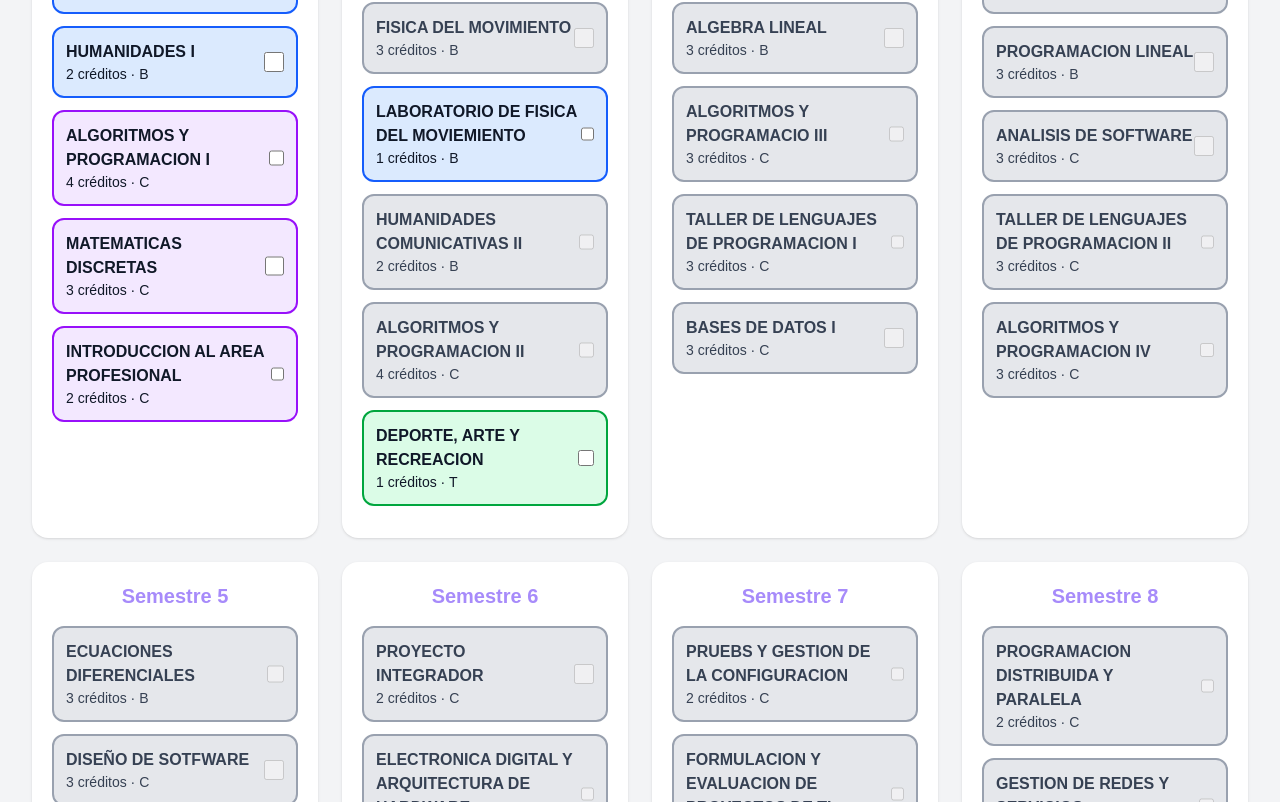
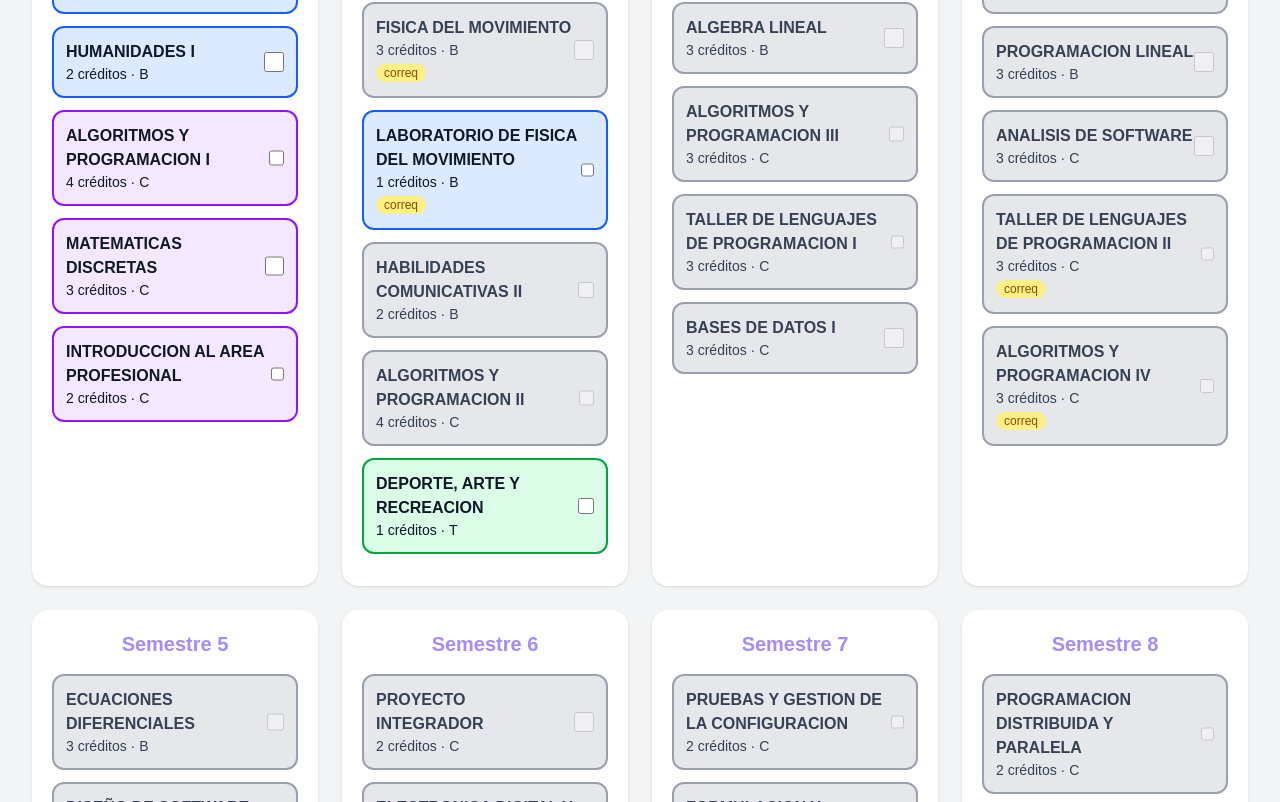
Before and after one commit to Elmicapo/malla-ingenieria-informatica, a Next.js app: page / in a window 1280 px wide. Shown: the part 858-1660 px from the top of the page. Built offline with nearby package versions, Linux system fonts and the light colour scheme.

Commit message:
Update page.tsx

```diff
--- a/app/page.tsx
+++ b/app/page.tsx
@@ -2,12 +2,12 @@
 import { useEffect, useMemo, useState } from "react";
 
 /* ================= TIPOS ================= */
-type Tipologia = "B" | "C" | "T" | "P" |  "O";
+type Tipologia = "B" | "C" | "T" | "P" | "O";
 
 const nombreTipologia: Record<Tipologia, string> = {
   B: "Básicas",
   C: "Disciplinarias – Profesionales",
-  O: "Electivas del Plan- Lineas Profundización",
+  O: "Electivas del Plan - Líneas Profundización",
   P: "Requisitos de Grado",
   T: "Obligatorias de Ley",
 };
@@ -18,7 +18,7 @@ type Materia = {
   creditos: number;
   tipologia: Tipologia;
   prereq: string[];
-  coreq: String[];
+  coreq: string[];
 };
 
 type Semestre = {
@@ -35,7 +35,7 @@ const creditosRequeridos: Record<Tipologia, number> = {
   T: 3,
 };
 
-/* ================= COLORES FUERTES ================= */
+/* ================= COLORES POR TIPOLOGÍA ================= */
 const colores: Record<Tipologia, string> = {
   B: "bg-blue-100 border-blue-600 text-gray-900",
   C: "bg-purple-100 border-purple-600 text-gray-900",
@@ -44,82 +44,101 @@ const colores: Record<Tipologia, string> = {
   O: "bg-pink-100 border-pink-600 text-gray-900",
 };
 
-
 /* ================= DATOS ================= */
-
 const semestres: Semestre[] = [
-  { nivel: 1, materias: [
+  {
+    nivel: 1,
+    materias: [
       { id: "s1m1", nombre: "MATEMATICAS", creditos: 3, tipologia: "B", prereq: [], coreq: [] },
-    { id: "s1m2", nombre: "HABILIDADES COMUNICATIVAS I", creditos: 2 , tipologia: "B", prereq: [] , coreq: []},
-    { id: "s1m3", nombre: "HUMANIDADES I", creditos: 2, tipologia: "B", prereq: [] , coreq: []},
-    { id: "s1m4", nombre: "ALGORITMOS Y PROGRAMACION I", creditos: 4, tipologia: "C", prereq: [] , coreq: []},
-    { id: "s1m5", nombre: "MATEMATICAS DISCRETAS", creditos: 3, tipologia: "C", prereq: [] , coreq: []},
-    { id: "s1m6", nombre: "INTRODUCCION AL AREA PROFESIONAL", creditos: 2, tipologia: "C", prereq: [] , coreq: []},
-  ]},
-  { nivel: 2, materias: [
+      { id: "s1m2", nombre: "HABILIDADES COMUNICATIVAS I", creditos: 2, tipologia: "B", prereq: [], coreq: [] },
+      { id: "s1m3", nombre: "HUMANIDADES I", creditos: 2, tipologia: "B", prereq: [], coreq: [] },
+      { id: "s1m4", nombre: "ALGORITMOS Y PROGRAMACION I", creditos: 4, tipologia: "C", prereq: [], coreq: [] },
+      { id: "s1m5", nombre: "MATEMATICAS DISCRETAS", creditos: 3, tipologia: "C", prereq: [], coreq: [] },
+      { id: "s1m6", nombre: "INTRODUCCION AL AREA PROFESIONAL", creditos: 2, tipologia: "C", prereq: [], coreq: [] },
+    ],
+  },
+  {
+    nivel: 2,
+    materias: [
       { id: "s2m1", nombre: "GEOMETRIA VECTORIAL", creditos: 3, tipologia: "B", prereq: [], coreq: [] },
       { id: "s2m2", nombre: "CALCULO DIFERENCIAL", creditos: 3, tipologia: "B", prereq: ["s1m1"], coreq: [] },
-    { id: "s2m3", nombre: "FISICA DEL MOVIMIENTO", creditos: 3, tipologia: "B", prereq: ["s1m1"], coreq: ["s2m4"]  },
-    { id: "s2m4", nombre: "LABORATORIO DE FISICA DEL MOVIEMIENTO", creditos: 1, tipologia: "B", prereq: [], coreq: [] },
-    { id: "s2m5", nombre: "HUMANIDADES COMUNICATIVAS II", creditos: 2, tipologia: "B", prereq: ["s1m2"] , coreq: []},
+      { id: "s2m3", nombre: "FISICA DEL MOVIMIENTO", creditos: 3, tipologia: "B", prereq: ["s1m1"], coreq: ["s2m4"] },
+      { id: "s2m4", nombre: "LABORATORIO DE FISICA DEL MOVIMIENTO", creditos: 1, tipologia: "B", prereq: [], coreq: ["s2m3"] },
+      { id: "s2m5", nombre: "HABILIDADES COMUNICATIVAS II", creditos: 2, tipologia: "B", prereq: ["s1m2"], coreq: [] },
       { id: "s2m6", nombre: "ALGORITMOS Y PROGRAMACION II", creditos: 4, tipologia: "C", prereq: ["s1m4"], coreq: [] },
-   {id: "s2m7", nombre: "DEPORTE, ARTE Y RECREACION", creditos:1 , tipologia: "T", prereq: [] , coreq: []} ,
-
-  ]},
-  { nivel: 3, materias: [
+      { id: "s2m7", nombre: "DEPORTE, ARTE Y RECREACION", creditos: 1, tipologia: "T", prereq: [], coreq: [] },
+    ],
+  },
+  {
+    nivel: 3,
+    materias: [
       { id: "s3m1", nombre: "HUMANIDADES II", creditos: 2, tipologia: "B", prereq: ["s1m3"], coreq: [] },
       { id: "s3m2", nombre: "CALCULO INTEGRAL", creditos: 3, tipologia: "B", prereq: ["s2m2"], coreq: [] },
-    { id: "s3m3", nombre: "ALGEBRA LINEAL", creditos: 3, tipologia: "B", prereq: ["s2m1"] , coreq: []},
-    { id: "s3m4", nombre: "ALGORITMOS Y PROGRAMACIO III", creditos: 3, tipologia: "C", prereq: ["s2m6"], coreq: [] },
+      { id: "s3m3", nombre: "ALGEBRA LINEAL", creditos: 3, tipologia: "B", prereq: ["s2m1"], coreq: [] },
+      { id: "s3m4", nombre: "ALGORITMOS Y PROGRAMACION III", creditos: 3, tipologia: "C", prereq: ["s2m6"], coreq: [] },
       { id: "s3m5", nombre: "TALLER DE LENGUAJES DE PROGRAMACION I", creditos: 3, tipologia: "C", prereq: ["s2m6"], coreq: [] },
       { id: "s3m6", nombre: "BASES DE DATOS I", creditos: 3, tipologia: "C", prereq: ["s1m5"], coreq: [] },
-
-  ]},
-  { nivel: 4, materias: [
-    { id: "s4m1", nombre: "CALCULO DE VARIAS VARIABLES", creditos: 3, tipologia: "B", prereq: ["s3m2"] , coreq: []},
+    ],
+  },
+  {
+    nivel: 4,
+    materias: [
+      { id: "s4m1", nombre: "CALCULO DE VARIAS VARIABLES", creditos: 3, tipologia: "B", prereq: ["s3m2"], coreq: [] },
       { id: "s4m2", nombre: "ESTADISTICAS", creditos: 3, tipologia: "B", prereq: ["s3m2"], coreq: [] },
       { id: "s4m3", nombre: "PROGRAMACION LINEAL", creditos: 3, tipologia: "B", prereq: ["s3m3"], coreq: [] },
       { id: "s4m4", nombre: "ANALISIS DE SOFTWARE", creditos: 3, tipologia: "C", prereq: ["s3m5"], coreq: [] },
       { id: "s4m5", nombre: "TALLER DE LENGUAJES DE PROGRAMACION II", creditos: 3, tipologia: "C", prereq: ["s3m5"], coreq: ["s4m6"] },
-    { id: "s4m6", nombre: "ALGORITMOS Y PROGRAMACION IV", creditos: 3, tipologia: "C", prereq: ["s3m4"], coreq: [] },
-
-  ]},
-  { nivel: 5, materias: [
+      { id: "s4m6", nombre: "ALGORITMOS Y PROGRAMACION IV", creditos: 3, tipologia: "C", prereq: ["s3m4"], coreq: ["s4m5"] },
+    ],
+  },
+  {
+    nivel: 5,
+    materias: [
       { id: "s5m1", nombre: "ECUACIONES DIFERENCIALES", creditos: 3, tipologia: "B", prereq: ["s4m1"], coreq: [] },
-    { id: "s5m2", nombre: "DISEÑO DE SOTFWARE", creditos: 3, tipologia: "C", prereq: ["s4m4","s3m6"] , coreq: []},
+      { id: "s5m2", nombre: "DISEÑO DE SOFTWARE", creditos: 3, tipologia: "C", prereq: ["s4m4", "s3m6"], coreq: [] },
       { id: "s5m3", nombre: "BASES DE DATOS II", creditos: 3, tipologia: "C", prereq: ["s3m6"], coreq: [] },
       { id: "s5m4", nombre: "ESTADISTICA INFERENCIAL", creditos: 3, tipologia: "C", prereq: ["s4m2"], coreq: [] },
-    { id: "s5m5", nombre: "FUNDAMENTOS DE CIRCUITOS Y DISPOSITIVOS ELECTRONICOS", creditos: 3, tipologia: "C", prereq: ["s2m3","s2m4"], coreq: [] },
-  ]},
-  { nivel: 6, materias: [
-    { id: "s6m1", nombre: "PROYECTO INTEGRADOR", creditos: 2, tipologia: "C", prereq: ["s5m2"] , coreq: []},
+      { id: "s5m5", nombre: "FUNDAMENTOS DE CIRCUITOS Y DISPOSITIVOS ELECTRONICOS", creditos: 3, tipologia: "C", prereq: ["s2m3", "s2m4"], coreq: [] },
+    ],
+  },
+  {
+    nivel: 6,
+    materias: [
+      { id: "s6m1", nombre: "PROYECTO INTEGRADOR", creditos: 2, tipologia: "C", prereq: ["s5m2"], coreq: [] },
       { id: "s6m2", nombre: "ELECTRONICA DIGITAL Y ARQUITECTURA DE HARDWARE", creditos: 3, tipologia: "C", prereq: ["s5m5"], coreq: [] },
-    { id: "s6m3", nombre: "METODOS NUMERICOS", creditos: 3, tipologia: "C", prereq: ["s3m3","s5m1"], coreq: [] },
-    { id: "s6m4", nombre: "INVESTIGACION DE OPERACIONES", creditos: 3, tipologia: "C", prereq: ["s3m5","s5m4"], coreq: [] },
+      { id: "s6m3", nombre: "METODOS NUMERICOS", creditos: 3, tipologia: "C", prereq: ["s3m3", "s5m1"], coreq: [] },
+      { id: "s6m4", nombre: "INVESTIGACION DE OPERACIONES", creditos: 3, tipologia: "C", prereq: ["s3m5", "s5m4"], coreq: [] },
       { id: "s6m5", nombre: "TEORIA DE LA INFORMACION", creditos: 3, tipologia: "C", prereq: ["s5m4"], coreq: [] },
-
-  ]},
-  { nivel: 7, materias: [
-    { id: "s7m1", nombre: "PRUEBS Y GESTION DE LA CONFIGURACION", creditos: 2, tipologia: "C", prereq: ["s5m3"], coreq: [] },
+    ],
+  },
+  {
+    nivel: 7,
+    materias: [
+      { id: "s7m1", nombre: "PRUEBAS Y GESTION DE LA CONFIGURACION", creditos: 2, tipologia: "C", prereq: ["s5m3"], coreq: [] },
       { id: "s7m2", nombre: "FORMULACION Y EVALUACION DE PROYECTOS DE TI", creditos: 3, tipologia: "C", prereq: ["s6m1"], coreq: [] },
       { id: "s7m3", nombre: "SISTEMAS OPERATIVOS", creditos: 3, tipologia: "C", prereq: ["s6m2"], coreq: [] },
-    { id: "s7m4", nombre: "REDES DE COMUNICACION", creditos: 3, tipologia: "C", prereq: ["s6m5"] ,coreq: [] },
-    { id: "s7m5", nombre: "INTELIGENCIA ARTIFICIAL", creditos: 3, tipologia: "C", prereq: ["s4m6","s6m3"], coreq: [] },
+      { id: "s7m4", nombre: "REDES DE COMUNICACION", creditos: 3, tipologia: "C", prereq: ["s6m5"], coreq: [] },
+      { id: "s7m5", nombre: "INTELIGENCIA ARTIFICIAL", creditos: 3, tipologia: "C", prereq: ["s4m6", "s6m3"], coreq: [] },
       { id: "s7m6", nombre: "SEMIOTICA INFORMATICA", creditos: 2, tipologia: "C", prereq: ["s3m6", "s4m5"], coreq: [] },
-    { id: "s7m7", nombre: "ETICA Y CIUDADANIA", creditos: 2, tipologia: "T", prereq: [] ,coreq: []},
-
-  ]},
-  { nivel: 8, materias: [
-    { id: "s8m1", nombre: "PROGRAMACION DISTRIBUIDA Y PARALELA", creditos: 2, tipologia: "C", prereq: ["s7m4","s4m5"] , coreq: []},
-    { id: "s8m2", nombre: "GESTION DE REDES Y SERVICIOS", creditos: 3, tipologia: "C", prereq: ["s7m4"] ,coreq: [] },
-    { id: "s8m3", nombre: "MODELOS Y SIMULACION", creditos: 3, tipologia: "C", prereq: ["s6m4"] ,coreq: [] },
-    { id: "s8m4", nombre: "GESTION DE PROYECTOS DE TI", creditos: 3, tipologia: "C", prereq: ["s7m2"]  ,coreq: []},
-    { id: "s8m5", nombre: "CIENCIA, TECNOLOGIA E INNOVACION", creditos: 2, tipologia: "C", prereq: ["s5m4"] ,coreq: [] },
-
-  ]},
-  { nivel: 9, materias: [
-     {id: "s9m1", nombre: "TRABAJO DE GRADO", creditos: 8, tipologia: "P", prereq: ["s8m5","s8m4"] , coreq: []},
-     ]},
+      { id: "s7m7", nombre: "ETICA Y CIUDADANIA", creditos: 2, tipologia: "T", prereq: [], coreq: [] },
+    ],
+  },
+  {
+    nivel: 8,
+    materias: [
+      { id: "s8m1", nombre: "PROGRAMACION DISTRIBUIDA Y PARALELA", creditos: 2, tipologia: "C", prereq: ["s7m4", "s4m5"], coreq: [] },
+      { id: "s8m2", nombre: "GESTION DE REDES Y SERVICIOS", creditos: 3, tipologia: "C", prereq: ["s7m4"], coreq: [] },
+      { id: "s8m3", nombre: "MODELOS Y SIMULACION", creditos: 3, tipologia: "C", prereq: ["s6m4"], coreq: [] },
+      { id: "s8m4", nombre: "GESTION DE PROYECTOS DE TI", creditos: 3, tipologia: "C", prereq: ["s7m2"], coreq: [] },
+      { id: "s8m5", nombre: "CIENCIA, TECNOLOGIA E INNOVACION", creditos: 2, tipologia: "C", prereq: ["s5m4"], coreq: [] },
+    ],
+  },
+  {
+    nivel: 9,
+    materias: [
+      { id: "s9m1", nombre: "TRABAJO DE GRADO", creditos: 8, tipologia: "P", prereq: ["s8m5", "s8m4"], coreq: [] },
+    ],
+  },
 ];
 
 /* ================= COMPONENTE ================= */
@@ -137,29 +156,30 @@ export default function MallaCurricular() {
   }, [aprobadas]);
 
   /* ---------- Helpers ---------- */
+  const todas = semestres.flatMap((s) => s.materias);
+
   const desbloqueada = (m: Materia) =>
     m.prereq.every((p) => aprobadas.includes(p));
 
+  /* Toggle con lógica de correquisitos */
   const toggle = (id: string) => {
     const materia = todas.find((m) => m.id === id);
-  const coreqs = materia?.coreq || [];
+    const coreqs = materia?.coreq ?? [];
 
     setAprobadas((prev) => {
       if (prev.includes(id)) {
+        // Desmarcar: también desmarca correquisitos
         return prev.filter((x) => x !== id && !coreqs.includes(x));
       } else {
+        // Marcar: también marca correquisitos
         return [...new Set<string>([...prev, id, ...coreqs])];
       }
     });
   };
 
   /* ---------- Cálculos ---------- */
-  const todas = semestres.flatMap((s) => s.materias);
-
   const creditosPorTipologia = useMemo(() => {
-    const base: Record<Tipologia, number> = {
-      B: 0, C: 0, T: 0, P: 0, O: 0,
-    };
+    const base: Record<Tipologia, number> = { B: 0, C: 0, T: 0, P: 0, O: 0 };
     todas.forEach((m) => {
       if (aprobadas.includes(m.id)) {
         base[m.tipologia] += m.creditos;
@@ -175,7 +195,6 @@ const toggle = (id: string) => {
   /* ================= UI ================= */
   return (
     <div className="min-h-screen bg-gray-100 p-8">
-
       <h1 className="text-4xl font-extrabold text-center mb-8 text-gray-900">
         Malla Curricular – Ingeniería Informática
       </h1>
@@ -185,20 +204,14 @@ const toggle = (id: string) => {
         <h2 className="text-2xl font-bold mb-4 text-gray-900">
           Créditos por Tipología
         </h2>
-
         <div className="grid grid-cols-3 gap-4">
           {(Object.keys(creditosRequeridos) as Tipologia[]).map((t) => (
             <div key={t} className={`p-4 rounded-xl border-2 ${colores[t]}`}>
-              <p className="font-bold">
-  {t} – {nombreTipologia[t]}
-</p>
+              <p className="font-bold">{t} – {nombreTipologia[t]}</p>
               <p>Aprobados: {creditosPorTipologia[t]}</p>
               <p>Requeridos: {creditosRequeridos[t]}</p>
               <p className="font-semibold">
-                Faltan: {Math.max(
-                  creditosRequeridos[t] - creditosPorTipologia[t],
-                  0
-                )}
+                Faltan: {Math.max(creditosRequeridos[t] - creditosPorTipologia[t], 0)}
               </p>
             </div>
           ))}
@@ -218,7 +231,7 @@ const toggle = (id: string) => {
         </p>
       </div>
 
-      {/* ===== SEMESTRES (PC GRID) ===== */}
+      {/* ===== SEMESTRES ===== */}
       <div className="grid grid-cols-2 lg:grid-cols-4 gap-6">
         {semestres.map((s) => (
           <div key={s.nivel} className="bg-white rounded-2xl shadow p-5">
@@ -229,6 +242,7 @@ const toggle = (id: string) => {
             {s.materias.map((m) => {
               const activa = aprobadas.includes(m.id);
               const ok = desbloqueada(m);
+              const tieneCoreq = m.coreq.length > 0;
 
               return (
                 <div
@@ -244,6 +258,11 @@ const toggle = (id: string) => {
                       <p className="text-sm">
                         {m.creditos} créditos · {m.tipologia}
                       </p>
+                      {tieneCoreq && (
+                        <span className="text-xs bg-yellow-200 text-yellow-800 px-2 py-0.5 rounded-full">
+                          correq
+                        </span>
+                      )}
                     </div>
                     <input
                       type="checkbox"
```
Lines whose indentation alone changed are shown as unchanged.
